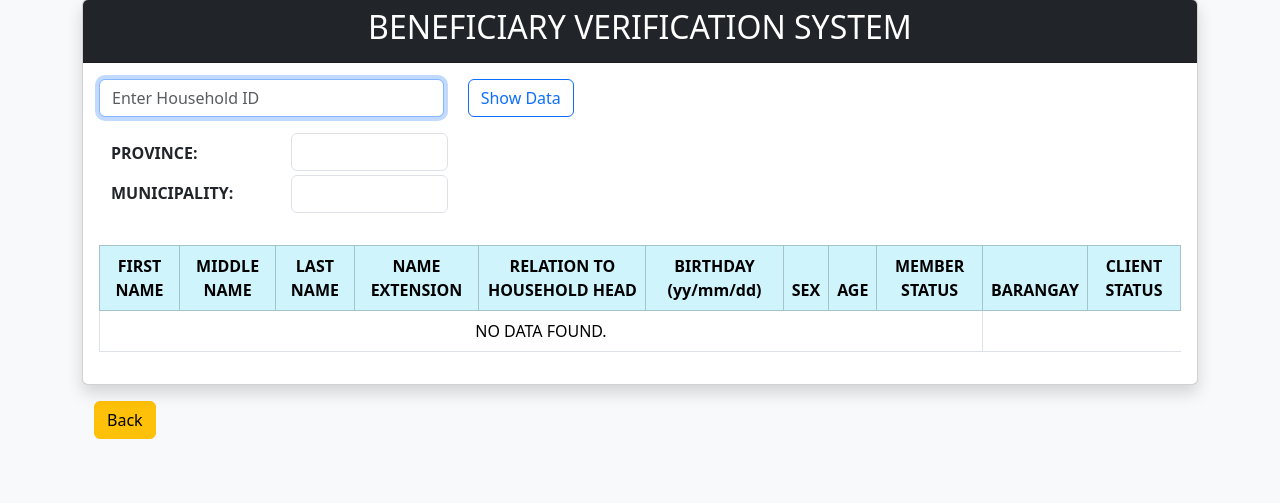
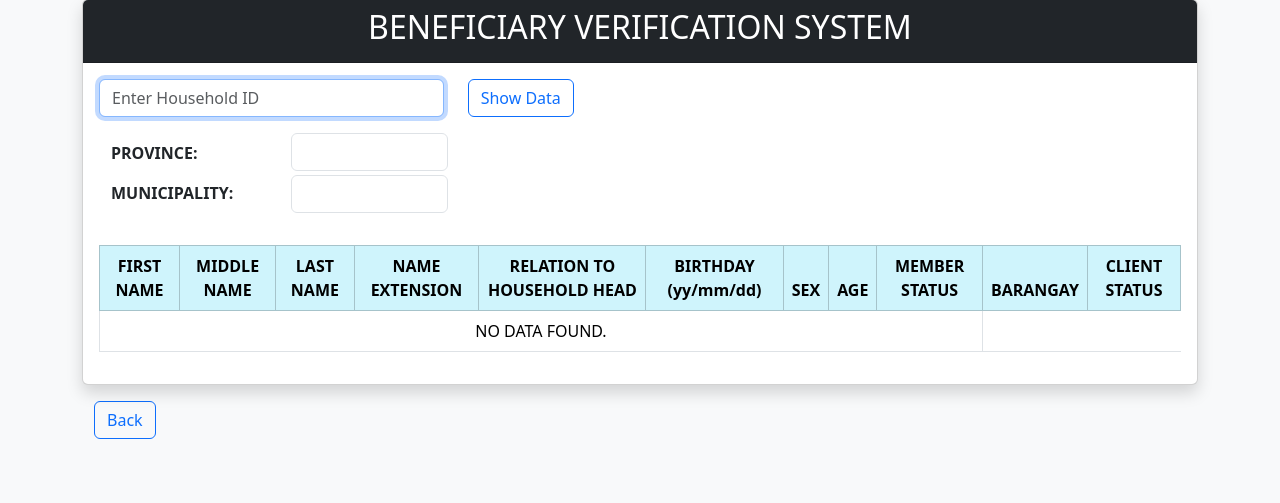
Before and after one commit to MherXpert/BVSystem, a PHP site: page /public/user_show_data.php in a window 1280 px wide. Shown: the part 49-552 px from the top of the page. Run offline with PHP 8.4, Linux system fonts and the light colour scheme.

Commit message:
change button class function for uniform styling.

```diff
--- a/public/user_show_data.php
+++ b/public/user_show_data.php
@@ -136,7 +136,7 @@ if (isset($_GET['hh_id'])) {
 
         <!-- Logout Button and Modal -->
         <div class="container mt-3">
-            <a href="user_dashboard.php" class="btn btn-warning">Back</a>
+            <a href="user_dashboard.php" class="btn btn-outline-primary">Back</a>
         </div>
 
     <!-- Bootstrap JS -->
```
